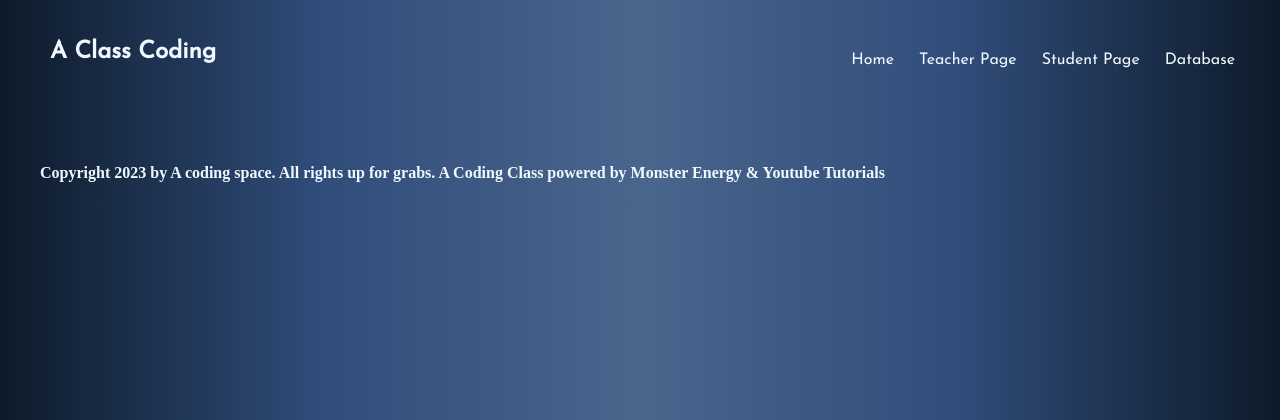
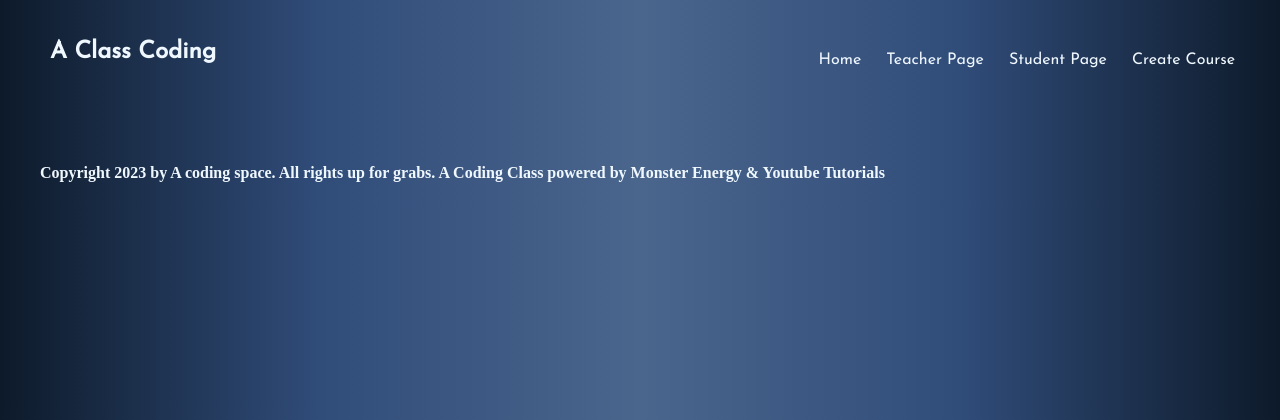
Before and after one commit to jrodriguez248/SDEV_255_Final_Project, a Node server app: page / in a window 1280 px wide. Shown: the top 420 px of the page. Run offline with Node 20, Linux system fonts and the light colour scheme; some libraries are stand-ins or nearby versions.

Commit message:
Bug Fix 1

```diff
--- a/views/course.ejs
+++ b/views/course.ejs
@@ -4,10 +4,10 @@
 <body>
     <%- include('./partials/nav.ejs') %>
     <div class="course_content">
-        <h2><%= course.course_name %></h2>
-        <h3><%= course.course_number %></h3>
+        <h2><%= course.CourseName %></h2>
+        <h3><%= course.CourseNumber %></h3>
         <div class="course_details">
-            <p><%= course.course_discription %></p>
+            <p><%= course.CourseDescription %></p>
         </div>
         <a class="delete" data-doc="<%= course.id %>">Delete</a>
     </div>
--- a/views/partials/nav.ejs
+++ b/views/partials/nav.ejs
@@ -23,8 +23,8 @@
             </a>
         </li>
         <li>
-            <a href="/super">
-                Database
+            <a href="/create_course">
+                Create Course
             </a>
         </li>
     </ul>
```
